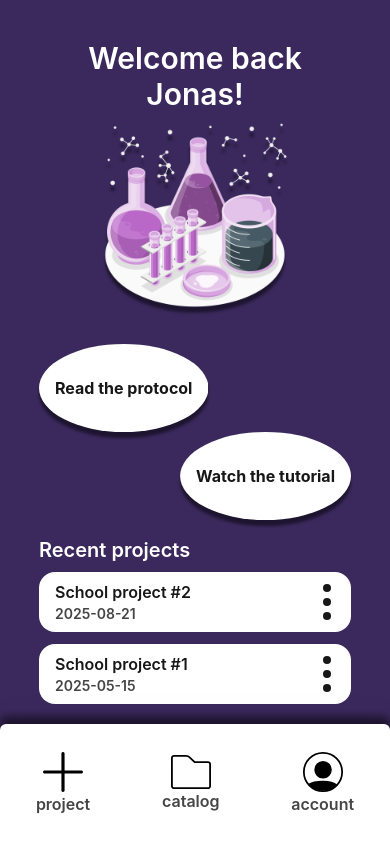
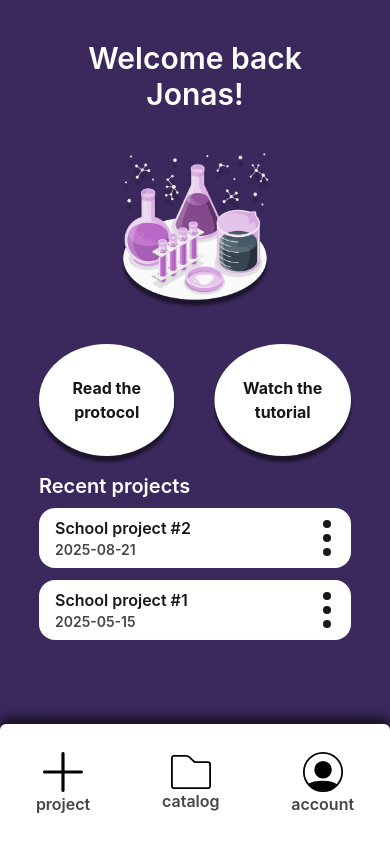
Before and after one commit to augustetum/RGBradford-app, a React (Vite) app: page / in a window 390 px wide. Built offline with nearby package versions, Linux system fonts and the light colour scheme; a web font is replaced by a local one.

Commit message:
mild homepage restyling with breakpoints

```diff
--- a/src/components/hero.jsx
+++ b/src/components/hero.jsx
@@ -6,23 +6,27 @@ function Hero({name}) {
         <>
         <header className='text-center pb-4 text-3xl font-semibold'>
           <h2>Welcome back {name}!</h2>
-          <img src={chemistryImage} alt="" className='drop mx-auto w-auto h-50' />
+
         </header>
-        <ul className='flex flex-col my-4'>
-          <li className='mr-auto drop'>
+
+        <ul className='flex sm:flex-row flex-col items-center justify-center gap-10 my-4'>
+          <img src={chemistryImage} alt="" className='drop h-40 w-40' />
+          <div className="flex sm:flex-col flex-row gap-10 ">
+            <li className=' drop'>
               <a className='' href="protocol.com">
               <div className='hoverRaise elipsoid  px-4 py-8 font-bold bg-igem-white text-igem-black'>
                 Read the protocol
               </div>
               </a>
             </li>
-          <li className='ml-auto drop'>
+            <li className=' drop'>
               <a className='' href="tutorial.com">
               <div className='hoverRaise elipsoid px-4 py-8 font-bold bg-igem-white text-igem-black'>
                 Watch the tutorial
               </div>
               </a>
             </li>
+          </div>
         </ul>
 
         </>
```
Lines whose indentation alone changed are shown as unchanged.
